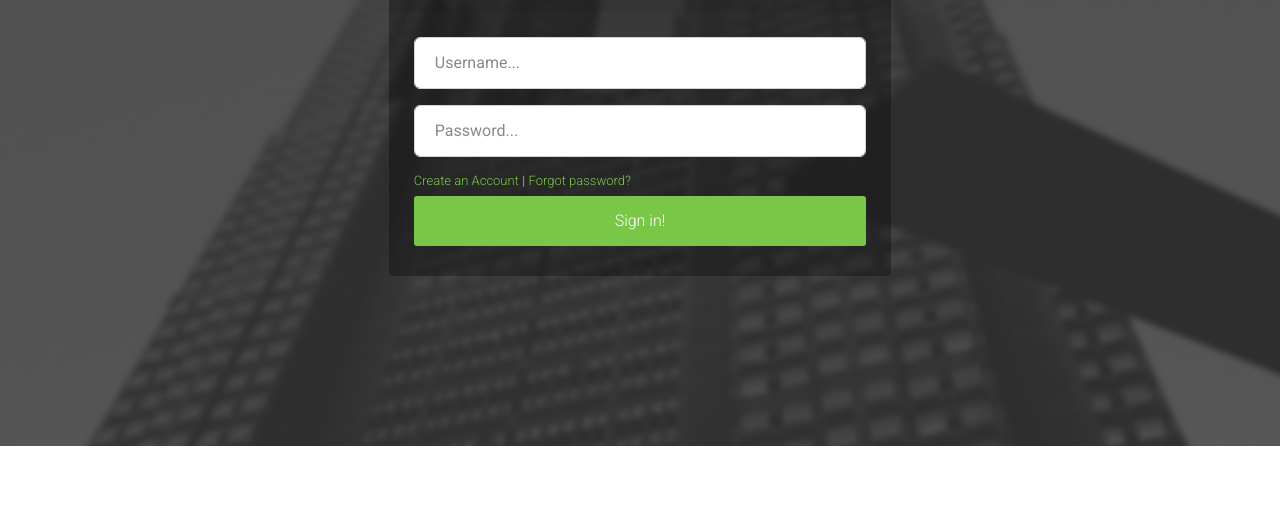
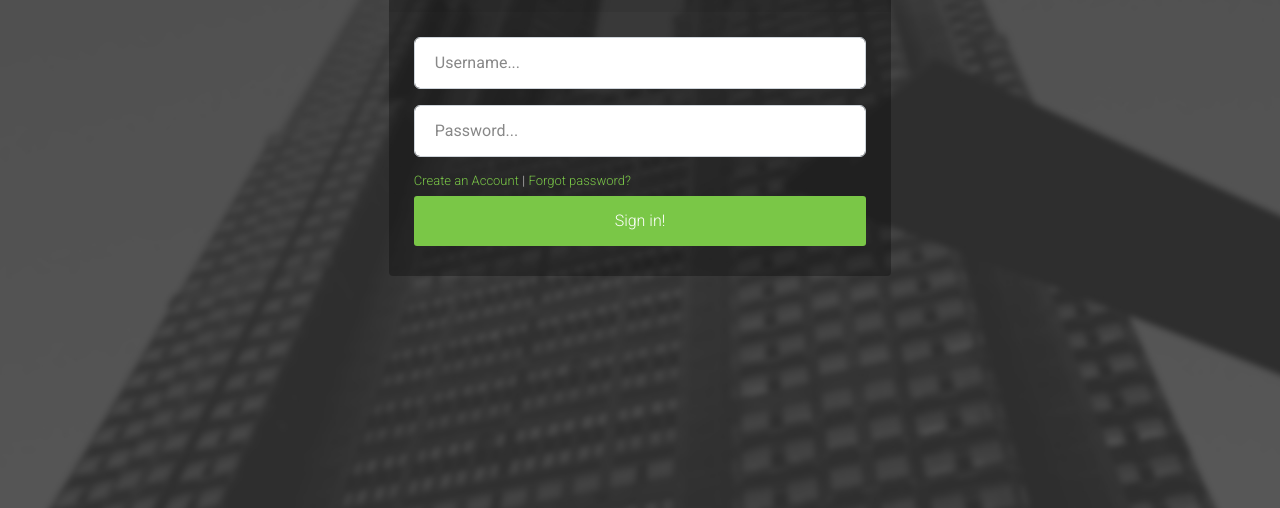
Before and after one commit to shujaat147/charge-back-hero, a plain HTML site: page html/login.html in a window 1280 px wide. Shown: the part 292-800 px from the top of the page. Drawn offline with nearby package versions, Linux system fonts and the light colour scheme.

Commit message:
7th Commit

```diff
--- a/css/style.css
+++ b/css/style.css
@@ -978,7 +978,7 @@ body {
     text-shadow: none;
 }
 
-.login .inner {
+.login {
     padding: 100px 0 170px 0;
     background-image: url(../img/login.jpg);
     background-position: center;
```
